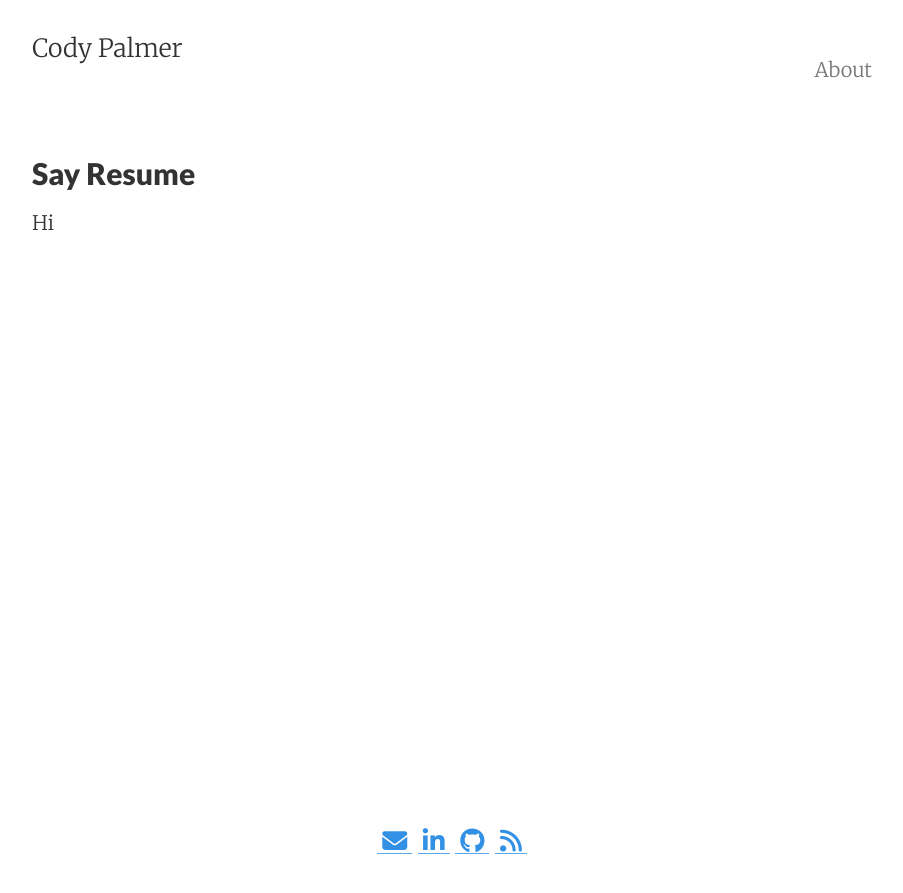
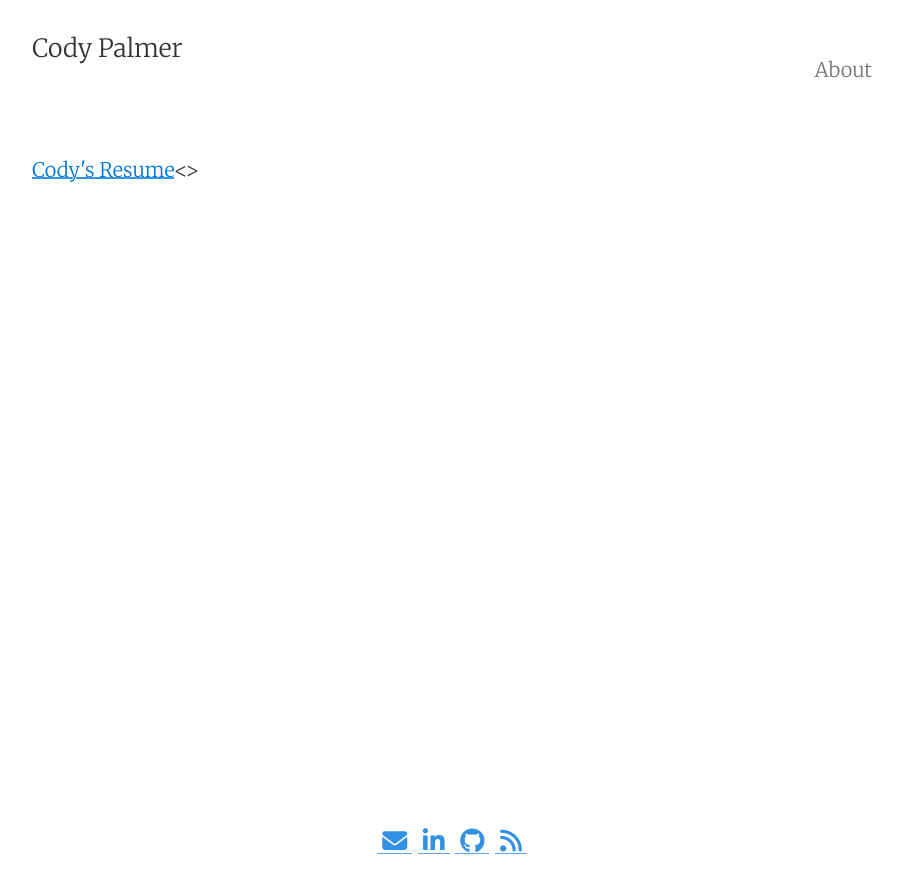
Before and after one commit to palmerco/web_server, a Jekyll site: the page built from resume.html, in a window 1280 px wide. Shown: the top 893 px of the page, without its empty margins (188-1091 px from the left). Built offline with Jekyll 4.4.1, drawn with Linux system fonts in a browser that asks for light colours; nearby versions of some CDN libraries.

Commit message:
Pushing resume

```diff
--- a/_config.yml
+++ b/_config.yml
@@ -9,7 +9,7 @@ url:         "http://github-palmerco.github.io"
 date_format: "%b %-d, %Y"
 header_pages:
  - about.md
- #- contact.html
+ - resume.html
 
 # Google services
 google_verification:
--- a/resume.html
+++ b/resume.html
@@ -1,10 +1,10 @@
 ---
 layout: page
-title: Say Resume
+title:
 permalink: /resume/
 tags: resume
 ---
 
 <p>
-Hi
+<a href="https://palmer.engineering/resume/Palmer_Resume.pdf">Cody's Resume</a><>
 </p>
```
